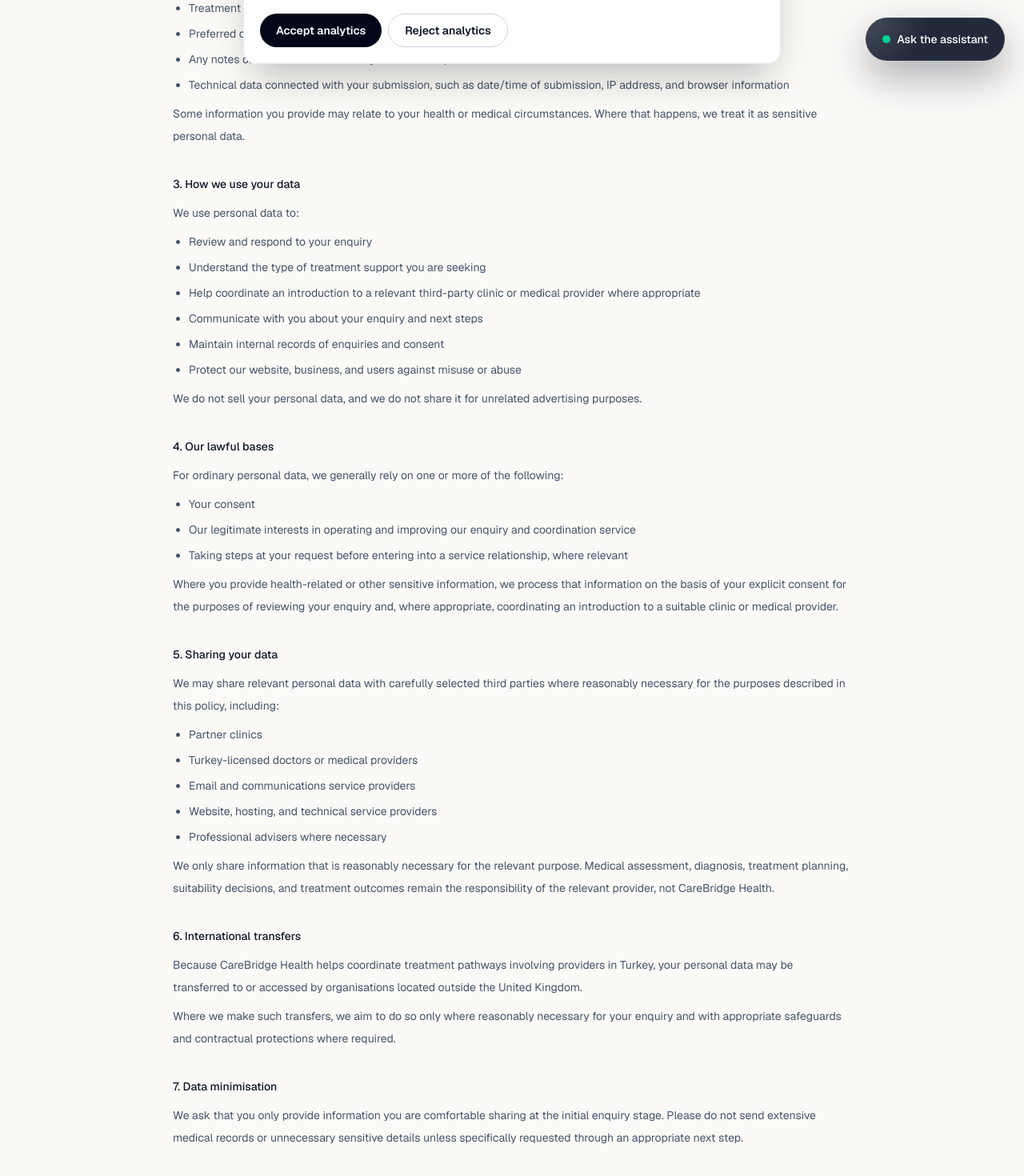
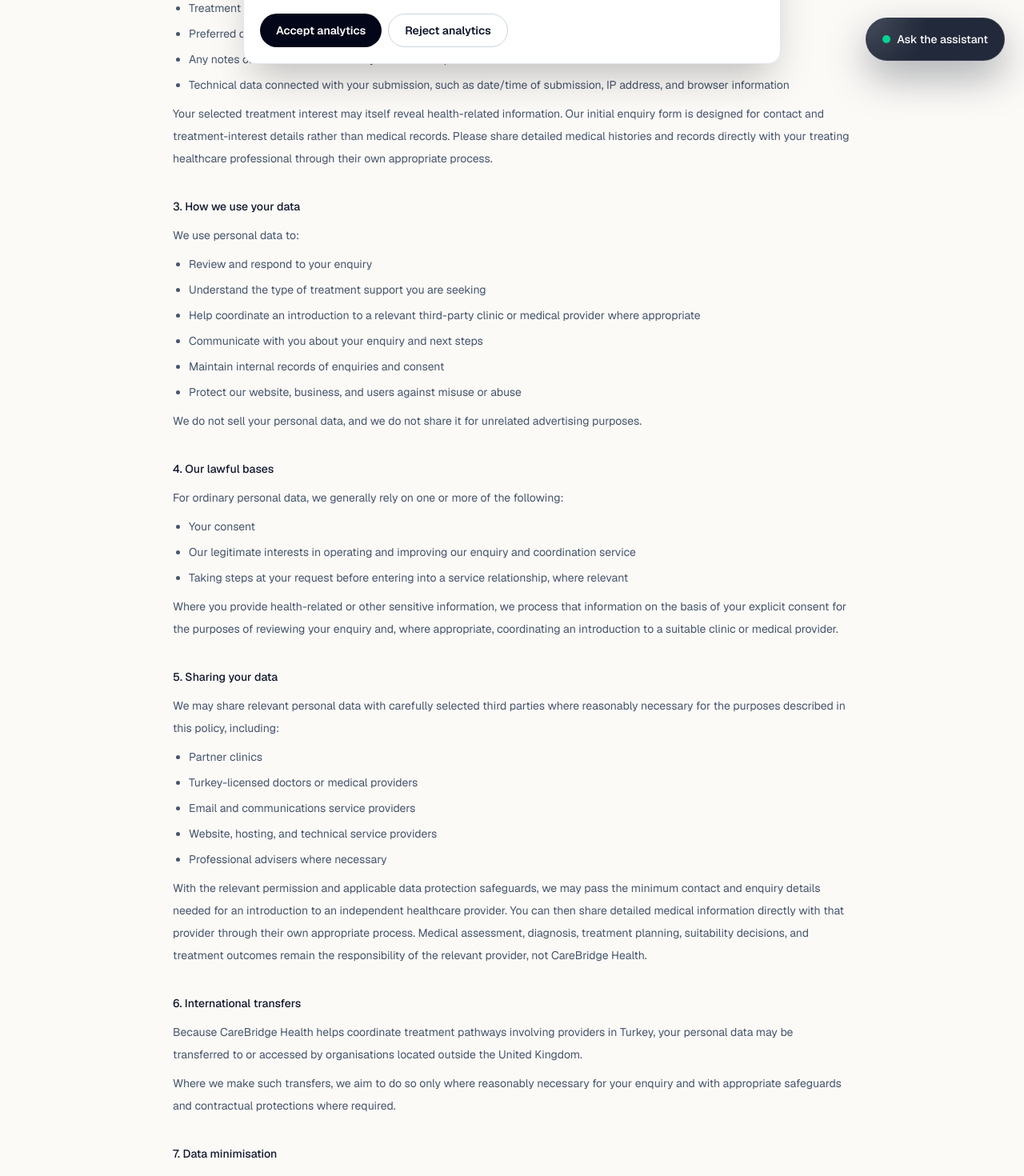
Before and after one commit to LyatifAhmed/carebridgehealth, a Next.js app: page /privacy-policy in a window 1280 px wide. Shown: the part 700-2170 px from the top of the page at 80% size. Built offline with nearby package versions, Linux system fonts and the light colour scheme.

Commit message:
Explain privacy-first enquiries and direct clinician handling of medical details

```diff
--- a/app/privacy-policy/page.tsx
+++ b/app/privacy-policy/page.tsx
@@ -75,8 +75,7 @@ export default function PrivacyPolicyPage() {
               <li>Technical data connected with your submission, such as date/time of submission, IP address, and browser information</li>
             </ul>
             <p className="mt-2">
-              Some information you provide may relate to your health or medical circumstances.
-              Where that happens, we treat it as sensitive personal data.
+              Your selected treatment interest may itself reveal health-related information. Our initial enquiry form is designed for contact and treatment-interest details rather than medical records. Please share detailed medical histories and records directly with your treating healthcare professional through their own appropriate process.
             </p>
           </div>
 
@@ -130,10 +129,7 @@ export default function PrivacyPolicyPage() {
               <li>Professional advisers where necessary</li>
             </ul>
             <p className="mt-2">
-              We only share information that is reasonably necessary for the relevant
-              purpose. Medical assessment, diagnosis, treatment planning, suitability
-              decisions, and treatment outcomes remain the responsibility of the
-              relevant provider, not CareBridge Health.
+              With the relevant permission and applicable data protection safeguards, we may pass the minimum contact and enquiry details needed for an introduction to an independent healthcare provider. You can then share detailed medical information directly with that provider through their own appropriate process. Medical assessment, diagnosis, treatment planning, suitability decisions, and treatment outcomes remain the responsibility of the relevant provider, not CareBridge Health.
             </p>
           </div>
 
@@ -154,10 +150,7 @@ export default function PrivacyPolicyPage() {
           <div>
             <h2 className="font-medium text-slate-900">7. Data minimisation</h2>
             <p className="mt-2">
-              We ask that you only provide information you are comfortable sharing at
-              the initial enquiry stage. Please do not send extensive medical records or
-              unnecessary sensitive details unless specifically requested through an
-              appropriate next step.
+              Our initial enquiry process does not ask you to upload medical records. Please do not send diagnoses, scans, test results or other detailed health information using the enquiry form or general contact form. Where medical information is needed for treatment, discuss directly with the treating healthcare professional using their appropriate process.
             </p>
           </div>
 
```
